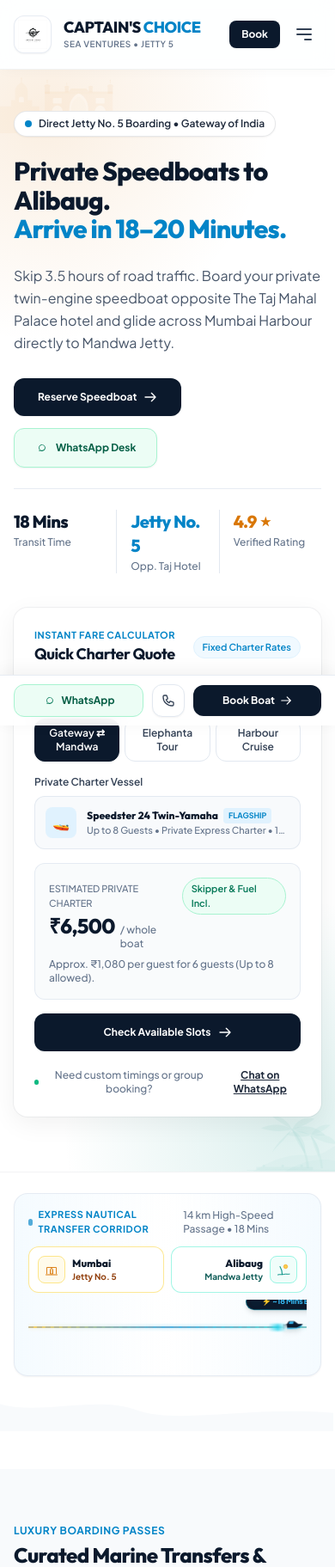
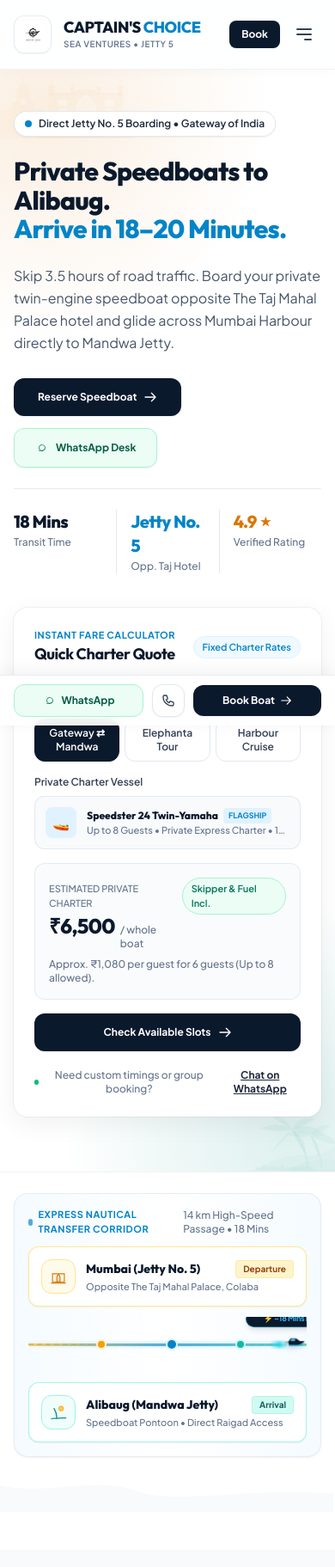
Before and after one commit to VikasGupta2022/Captains-Choice-Sea-Ventures, a FastAPI app: page / in a window 390 px wide. Shown: the top 1823 px of the page at 86% size. Run offline with FastAPI, Linux system fonts and the light colour scheme; some libraries are stand-ins or nearby versions.

Commit message:
fix(mobile): strictly frame hero arch top-left, stack mobile nautical corridor vertically, and replace scuba image with speedboat wake

```diff
--- a/app/data/fleet_catalog.json
+++ b/app/data/fleet_catalog.json
@@ -12,7 +12,7 @@
       "badge": "⚡ Bestseller • 20 Mins",
       "vessel_type": "Private Boat • Up to 8 Guests",
       "specs": ["⚡ Twin-Engine", "👥 Max 6–8 Pax", "🧳 Luggage Included"],
-      "image": "https://images.unsplash.com/photo-1544551763-46a013bb70d5?auto=format&fit=crop&w=1000&q=80"
+      "image": "https://images.unsplash.com/photo-1605281317010-fe5ffe798166?auto=format&fit=crop&w=1000&q=80"
     },
     {
       "id": "mandwa-gateway",
--- a/app/templates/index.html
+++ b/app/templates/index.html
@@ -11,8 +11,8 @@
     <div class="absolute top-0 left-0 w-80 h-80 bg-[radial-gradient(circle_at_15%_15%,rgba(217,119,6,0.12)_0%,transparent_70%)] pointer-events-none z-0" aria-hidden="true"></div>
     <div class="absolute bottom-0 right-0 w-80 h-80 bg-[radial-gradient(circle_at_85%_85%,rgba(13,148,136,0.14)_0%,transparent_70%)] pointer-events-none z-0" aria-hidden="true"></div>
 
-    <!-- 1. TOP-LEFT Skyline: Gateway of India Architectural SVG (Warm Sandstone Amber #D97706, Z-0, Zero Mobile Collision) -->
-    <svg class="absolute top-2 left-0 lg:top-6 lg:left-4 pointer-events-none z-0 w-44 sm:w-64 lg:w-80 opacity-20 text-[#D97706]" viewBox="0 0 480 180" fill="currentColor" aria-hidden="true">
+    <!-- 1. TOP-LEFT Skyline: Gateway of India Architectural SVG (Warm Sandstone Amber #D97706, Top-Left Framing Without Text Overlap) -->
+    <svg class="absolute top-2 left-0 w-48 opacity-15 pointer-events-none z-0 text-[#D97706]" viewBox="0 0 480 180" fill="currentColor" aria-hidden="true">
         <!-- Taj Mahal Palace Historic Tower & Onion Dome Silhouette (Flanking Left) -->
         <path d="M 0 180 L 0 95 L 35 95 L 35 75 L 48 75 L 48 45 C 48 30, 68 18, 68 18 C 68 18, 88 30, 88 45 L 88 75 L 102 75 L 102 95 L 125 95 L 125 180 Z" opacity="0.16" />
         <line x1="68" y1="18" x2="68" y2="8" stroke="currentColor" stroke-width="2.5" opacity="0.25" />
@@ -255,53 +255,44 @@
                 <span class="text-xs text-slate-500 font-medium">14 km High-Speed Passage • 18 Mins</span>
             </div>
 
-            <!-- MOBILE VIEW (< 768px): 2-Column Endpoints Grid + Full-Width Animated Speedboat Track Underneath -->
-            <div class="md:hidden">
-                <!-- 2-Column Endpoints Grid -->
-                <div class="grid grid-cols-2 gap-2 mb-2">
-                    <!-- Mumbai Node (Compact) -->
-                    <div class="flex items-center gap-2 bg-white p-2.5 rounded-xl border border-amber-200/90 shadow-xs">
-                        <div class="w-8 h-8 rounded-lg bg-amber-50 border border-amber-200 text-amber-700 flex items-center justify-center flex-shrink-0">
-                            <svg class="w-4 h-4 text-amber-600" viewBox="0 0 32 32" fill="none">
-                                <path d="M 3 28 L 29 28" stroke="currentColor" stroke-width="2" stroke-linecap="round"/>
-                                <path d="M 5 26 L 5 11 L 27 11 L 27 26" stroke="currentColor" stroke-width="1.8"/>
-                                <path d="M 13 26 L 13 18 C 13 14, 16 12, 16 12 C 16 12, 19 14, 19 18 L 19 26 Z" fill="currentColor" fill-opacity="0.25" stroke="currentColor" stroke-width="1.8"/>
-                            </svg>
+            <!-- MOBILE VIEW (< 768px): Clean Vertical Stack [Mumbai Card] -> [Animated Track] -> [Alibaug Card] -->
+            <div class="md:hidden space-y-3">
+                <!-- 1. Top: Mumbai Jetty No. 5 Card -->
+                <div class="flex items-center gap-3 bg-white p-3.5 rounded-xl border border-amber-200/90 shadow-sm">
+                    <div class="w-10 h-10 rounded-xl bg-amber-50 border border-amber-200 text-amber-700 flex items-center justify-center flex-shrink-0">
+                        <svg class="w-5 h-5 text-amber-600" viewBox="0 0 32 32" fill="none">
+                            <path d="M 3 28 L 29 28" stroke="currentColor" stroke-width="2" stroke-linecap="round"/>
+                            <path d="M 5 26 L 27 26" stroke="currentColor" stroke-width="1.5" stroke-linecap="round"/>
+                            <path d="M 5 26 L 5 11 L 27 11 L 27 26" stroke="currentColor" stroke-width="1.8"/>
+                            <path d="M 13 26 L 13 18 C 13 14, 16 12, 16 12 C 16 12, 19 14, 19 18 L 19 26 Z" fill="currentColor" fill-opacity="0.25" stroke="currentColor" stroke-width="1.8"/>
+                        </svg>
+                    </div>
+                    <div class="min-w-0 flex-1">
+                        <div class="flex items-center justify-between">
+                            <span class="block text-[#0B192C] font-extrabold text-sm font-display truncate">Mumbai (Jetty No. 5)</span>
+                            <span class="text-[10px] font-bold text-amber-800 bg-amber-100/90 px-2 py-0.5 rounded border border-amber-200/60">Departure</span>
                         </div>
-                        <div class="min-w-0">
-                            <span class="block text-[#0B192C] font-extrabold text-xs truncate font-display">Mumbai</span>
-                            <span class="text-[10px] text-amber-800 font-bold block truncate">Jetty No. 5</span>
-                        </div>
-                    </div>
-
-                    <!-- Alibaug Node (Compact) -->
-                    <div class="flex items-center gap-2 bg-white p-2.5 rounded-xl border border-teal-200/90 shadow-xs justify-end text-right">
-                        <div class="min-w-0">
-                            <span class="block text-[#0B192C] font-extrabold text-xs truncate font-display">Alibaug</span>
-                            <span class="text-[10px] text-teal-800 font-bold block truncate">Mandwa Jetty</span>
-                        </div>
-                        <div class="w-8 h-8 rounded-lg bg-teal-50 border border-teal-200 text-teal-700 flex items-center justify-center flex-shrink-0">
-                            <svg class="w-4 h-4 text-teal-600" viewBox="0 0 32 32" fill="none">
-                                <circle cx="21" cy="9" r="4.5" fill="#FBBF24" fill-opacity="0.8" stroke="#F59E0B" stroke-width="1.2"/>
-                                <path d="M 3 28 C 8 26.5, 12 28.5, 17 27 C 22 25.5, 26 27.5, 30 26.5" stroke="currentColor" stroke-width="2" stroke-linecap="round"/>
-                                <path d="M 13 27 C 13 20, 11 14, 8 9" stroke="currentColor" stroke-width="2.2" stroke-linecap="round"/>
-                            </svg>
-                        </div>
+                        <span class="text-[11px] text-slate-500 font-medium block truncate mt-0.5">Opposite The Taj Mahal Palace, Colaba</span>
                     </div>
                 </div>
 
-                <!-- Full-Width Horizontal Animated Speedboat Track for Mobile -->
-                <div class="w-full h-16 sm:h-20 relative overflow-hidden my-2 flex items-center justify-center">
+                <!-- 2. Middle: Full-Width Horizontal Animated Speedboat Water Track -->
+                <div class="w-full h-16 relative overflow-hidden py-2 flex items-center justify-center">
                     <div class="w-full relative flex items-center">
-                        <div class="w-full h-[2px] bg-gradient-to-r from-amber-400 via-[#0284C7] to-teal-400 rounded-full opacity-65"></div>
+                        <div class="w-full h-[2.5px] bg-gradient-to-r from-amber-400 via-[#0284C7] to-teal-400 rounded-full opacity-70"></div>
                         <div class="absolute inset-0 border-b-2 border-dashed border-slate-400/50 top-1/2 -translate-y-1/2"></div>
-                        <div class="absolute inset-0 h-[2px] bg-gradient-to-r from-amber-400/50 via-[#38BDF8] to-teal-400/50 blur-[2px] opacity-70 animate-pulse top-1/2 -translate-y-1/2"></div>
+                        <div class="absolute inset-0 h-[2.5px] bg-gradient-to-r from-amber-400/50 via-[#38BDF8] to-teal-400/50 blur-[2px] opacity-70 animate-pulse top-1/2 -translate-y-1/2"></div>
+
+                        <!-- Corridor Waypoint Dots -->
+                        <div class="absolute left-1/4 top-1/2 -translate-y-1/2 w-2 h-2 rounded-full bg-amber-500 ring-2 ring-amber-100"></div>
+                        <div class="absolute left-2/4 top-1/2 -translate-y-1/2 w-2.5 h-2.5 rounded-full bg-[#0284C7] ring-2 ring-sky-100"></div>
+                        <div class="absolute left-3/4 top-1/2 -translate-y-1/2 w-2 h-2 rounded-full bg-teal-500 ring-2 ring-teal-100"></div>
                     </div>
 
                     <!-- Gliding Speedboat Component for Mobile -->
                     <div class="absolute top-1/2 -translate-y-1/2 animate-boat-glide pointer-events-none z-10 flex flex-col items-center">
                         <div class="-mt-8 mb-1">
-                            <span class="px-2 py-0.5 text-[9px] font-bold tracking-tight bg-[#0B192C] text-[#38BDF8] rounded-full shadow-md whitespace-nowrap border border-cyan-400/40 flex items-center gap-1">
+                            <span class="px-2.5 py-0.5 text-[9px] font-bold tracking-tight bg-[#0B192C] text-[#38BDF8] rounded-full shadow-md whitespace-nowrap border border-cyan-400/40 flex items-center gap-1">
                                 <span class="w-1.5 h-1.5 rounded-full bg-cyan-400 animate-ping"></span>
                                 <span>⚡ ~18 Mins Express</span>
                             </span>
@@ -316,6 +307,24 @@
                             </svg>
                             <div class="absolute -left-6 top-1/2 -translate-y-1/2 w-8 h-2 bg-gradient-to-r from-transparent via-cyan-400 to-white rounded-full blur-[1px] opacity-85 animate-wake"></div>
                         </div>
+                    </div>
+                </div>
+
+                <!-- 3. Bottom: Alibaug Mandwa Jetty Card -->
+                <div class="flex items-center gap-3 bg-white p-3.5 rounded-xl border border-teal-200/90 shadow-sm">
+                    <div class="w-10 h-10 rounded-xl bg-teal-50 border border-teal-200 text-teal-700 flex items-center justify-center flex-shrink-0">
+                        <svg class="w-5 h-5 text-teal-600" viewBox="0 0 32 32" fill="none">
+                            <circle cx="21" cy="9" r="4.5" fill="#FBBF24" fill-opacity="0.8" stroke="#F59E0B" stroke-width="1.2"/>
+                            <path d="M 3 28 C 8 26.5, 12 28.5, 17 27 C 22 25.5, 26 27.5, 30 26.5" stroke="currentColor" stroke-width="2" stroke-linecap="round"/>
+                            <path d="M 13 27 C 13 20, 11 14, 8 9" stroke="currentColor" stroke-width="2.2" stroke-linecap="round"/>
+                        </svg>
+                    </div>
+                    <div class="min-w-0 flex-1">
+                        <div class="flex items-center justify-between">
+                            <span class="block text-[#0B192C] font-extrabold text-sm font-display truncate">Alibaug (Mandwa Jetty)</span>
+                            <span class="text-[10px] font-bold text-teal-800 bg-teal-100/90 px-2 py-0.5 rounded border border-teal-200/60">Arrival</span>
+                        </div>
+                        <span class="text-[11px] text-slate-500 font-medium block truncate mt-0.5">Speedboat Pontoon • Direct Raigad Access</span>
                     </div>
                 </div>
             </div>
```
